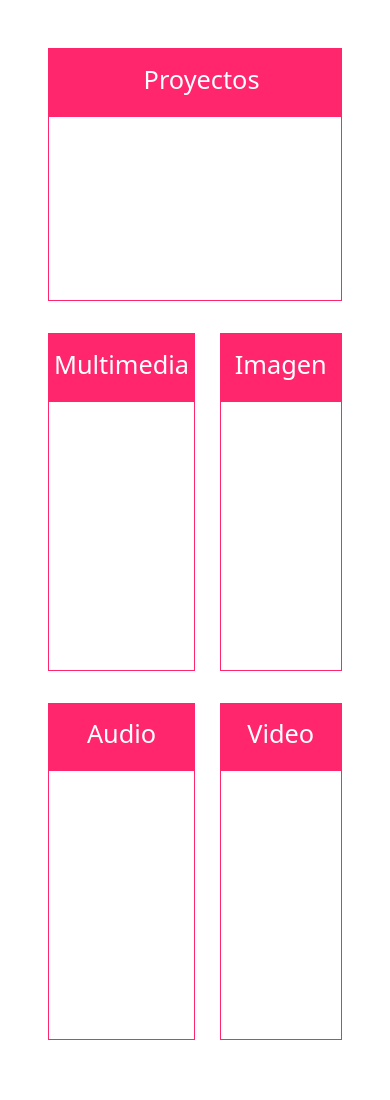
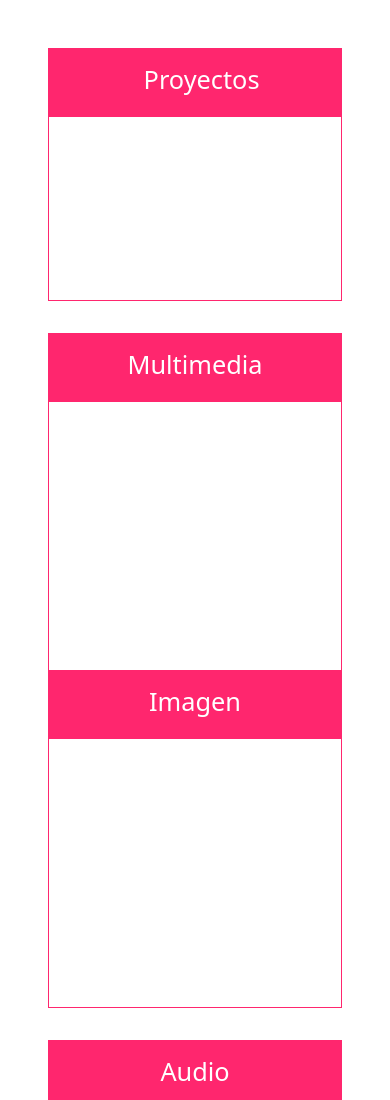
Before and after one commit to Goye1410/Maqueta-Bootstrap, a plain HTML site: page index.html in a window 390 px wide. Shown: the top 1100 px of the page. Drawn offline with nearby package versions, Linux system fonts and the light colour scheme.

Commit message:
Segunda version

```diff
--- a/index.html
+++ b/index.html
@@ -23,12 +23,12 @@
 </div>
 
 <div class="row">
-    <div class="col-6 col-sm-6 col-md-6 col-lg-6 col-xl-6 col-xxl-6 cajaBorde1">
+    <div class="col-12 col-sm-12 col-md-6 col-lg-6 col-xl-6 col-xxl-6 cajaBorde1">
     <div class="col-12 col-sm-12 col-md-12 col-lg-12 col-xl-4 col-xxl-4 barra">
         <h1 class="texto">Multimedia</h1>
     </div>
 </div>
-<div class="col-5 col-sm-5 col-md-5 col-lg-5 col-xl-5 col-xxl-5 cajaBorde2">
+<div class="col-12 col-sm-12 col-md-5 col-lg-5 col-xl-5 col-xxl-5 cajaBorde2">
     <div class="col-12 col-sm-12 col-md-12 col-lg-12 col-xl-5 col-xxl-5 barra">
         <h1 class="texto">Imagen</h1>
     </div>
@@ -36,12 +36,12 @@
 </div>
 
 <div class="row">
-    <div class="col-6 col-sm-6 col-md-6 col-lg-6 col-xl-6 col-xxl-6 cajaBorde1">
+    <div class="col-12 col-sm-12 col-md-6 col-lg-6 col-xl-6 col-xxl-6 cajaBorde1">
     <div class="col-12 col-sm-12 col-md-12 col-lg-12 col-xl-4 col-xxl-4 barra">
         <h1 class="texto">Audio</h1>
     </div>
 </div>
-<div class="col-5 col-sm-5 col-md-5 col-lg-5 col-xl-5 col-xxl-5 cajaBorde2">
+<div class="col-12 col-sm-12 col-md-5 col-lg-5 col-xl-5 col-xxl-5 cajaBorde2">
     <div class="col-12 col-sm-12 col-md-12 col-lg-12 col-xl-5 col-xxl-5 barra">
         <h1 class="texto">Video</h1>
     </div>
```
